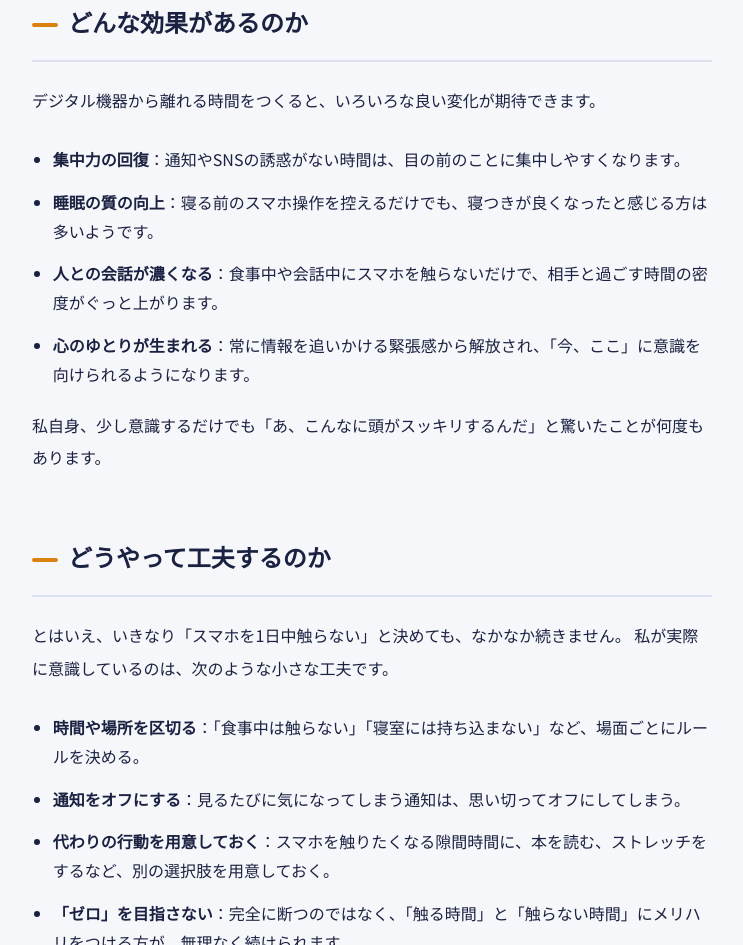
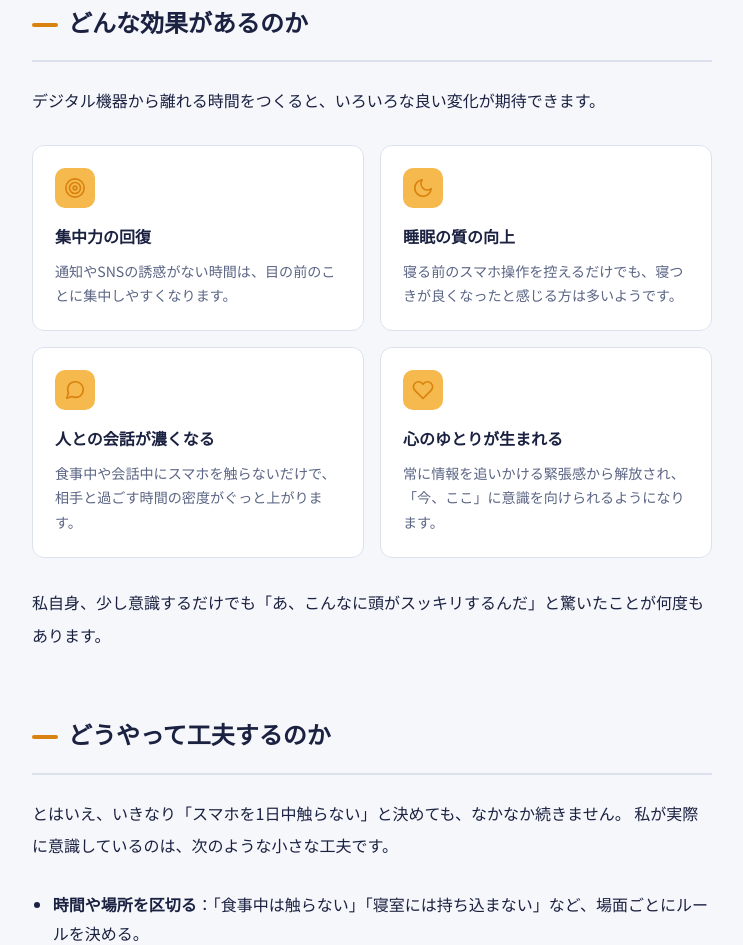
Before and after one commit to dogedeziizumo-del/dogedegi-site, a plain HTML site: page column/2026-09-digital-detox.html in a window 1280 px wide. Shown: the part 999-1944 px from the top of the page, without its empty margins (332-1075 px from the left). Drawn offline with Linux system fonts and the light colour scheme; a web font is replaced by a local one.

Commit message:
9月記事の4つの効果をアイコン付きカードに変更

```diff
--- a/column/2026-09-digital-detox.html
+++ b/column/2026-09-digital-detox.html
@@ -93,12 +93,28 @@
 
           <h2 id="effect">どんな効果があるのか</h2>
           <p>デジタル機器から離れる時間をつくると、いろいろな良い変化が期待できます。</p>
-          <ul>
-            <li><strong>集中力の回復</strong>：通知やSNSの誘惑がない時間は、目の前のことに集中しやすくなります。</li>
-            <li><strong>睡眠の質の向上</strong>：寝る前のスマホ操作を控えるだけでも、寝つきが良くなったと感じる方は多いようです。</li>
-            <li><strong>人との会話が濃くなる</strong>：食事中や会話中にスマホを触らないだけで、相手と過ごす時間の密度がぐっと上がります。</li>
-            <li><strong>心のゆとりが生まれる</strong>：常に情報を追いかける緊張感から解放され、「今、ここ」に意識を向けられるようになります。</li>
-          </ul>
+          <div class="benefit-grid">
+            <div class="benefit-card">
+              <div class="benefit-icon"><svg viewBox="0 0 24 24" fill="none" stroke="currentColor" stroke-width="1.8" stroke-linecap="round" stroke-linejoin="round"><circle cx="12" cy="12" r="10"></circle><circle cx="12" cy="12" r="6"></circle><circle cx="12" cy="12" r="2"></circle></svg></div>
+              <h3>集中力の回復</h3>
+              <p>通知やSNSの誘惑がない時間は、目の前のことに集中しやすくなります。</p>
+            </div>
+            <div class="benefit-card">
+              <div class="benefit-icon"><svg viewBox="0 0 24 24" fill="none" stroke="currentColor" stroke-width="1.8" stroke-linecap="round" stroke-linejoin="round"><path d="M21 12.79A9 9 0 1 1 11.21 3 7 7 0 0 0 21 12.79z"></path></svg></div>
+              <h3>睡眠の質の向上</h3>
+              <p>寝る前のスマホ操作を控えるだけでも、寝つきが良くなったと感じる方は多いようです。</p>
+            </div>
+            <div class="benefit-card">
+              <div class="benefit-icon"><svg viewBox="0 0 24 24" fill="none" stroke="currentColor" stroke-width="1.8" stroke-linecap="round" stroke-linejoin="round"><path d="M21 11.5a8.38 8.38 0 0 1-.9 3.8 8.5 8.5 0 0 1-7.6 4.7 8.38 8.38 0 0 1-3.8-.9L3 21l1.9-5.7a8.38 8.38 0 0 1-.9-3.8 8.5 8.5 0 0 1 4.7-7.6 8.38 8.38 0 0 1 3.8-.9h.5a8.48 8.48 0 0 1 8 8v.5z"></path></svg></div>
+              <h3>人との会話が濃くなる</h3>
+              <p>食事中や会話中にスマホを触らないだけで、相手と過ごす時間の密度がぐっと上がります。</p>
+            </div>
+            <div class="benefit-card">
+              <div class="benefit-icon"><svg viewBox="0 0 24 24" fill="none" stroke="currentColor" stroke-width="1.8" stroke-linecap="round" stroke-linejoin="round"><path d="M20.84 4.61a5.5 5.5 0 0 0-7.78 0L12 5.67l-1.06-1.06a5.5 5.5 0 0 0-7.78 7.78l1.06 1.06L12 21.23l7.78-7.78 1.06-1.06a5.5 5.5 0 0 0 0-7.78z"></path></svg></div>
+              <h3>心のゆとりが生まれる</h3>
+              <p>常に情報を追いかける緊張感から解放され、「今、ここ」に意識を向けられるようになります。</p>
+            </div>
+          </div>
           <p>私自身、少し意識するだけでも「あ、こんなに頭がスッキリするんだ」と驚いたことが何度もあります。</p>
 
           <h2 id="tips">どうやって工夫するのか</h2>
```
